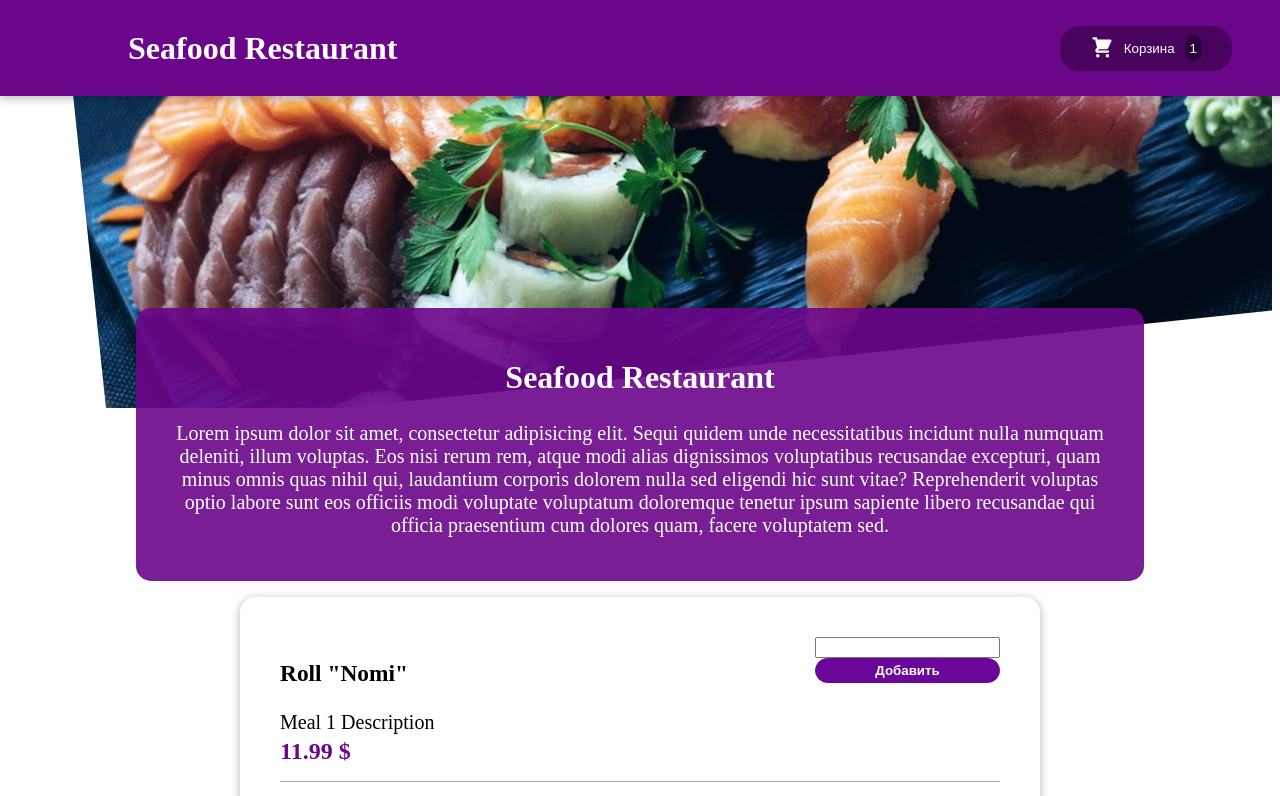
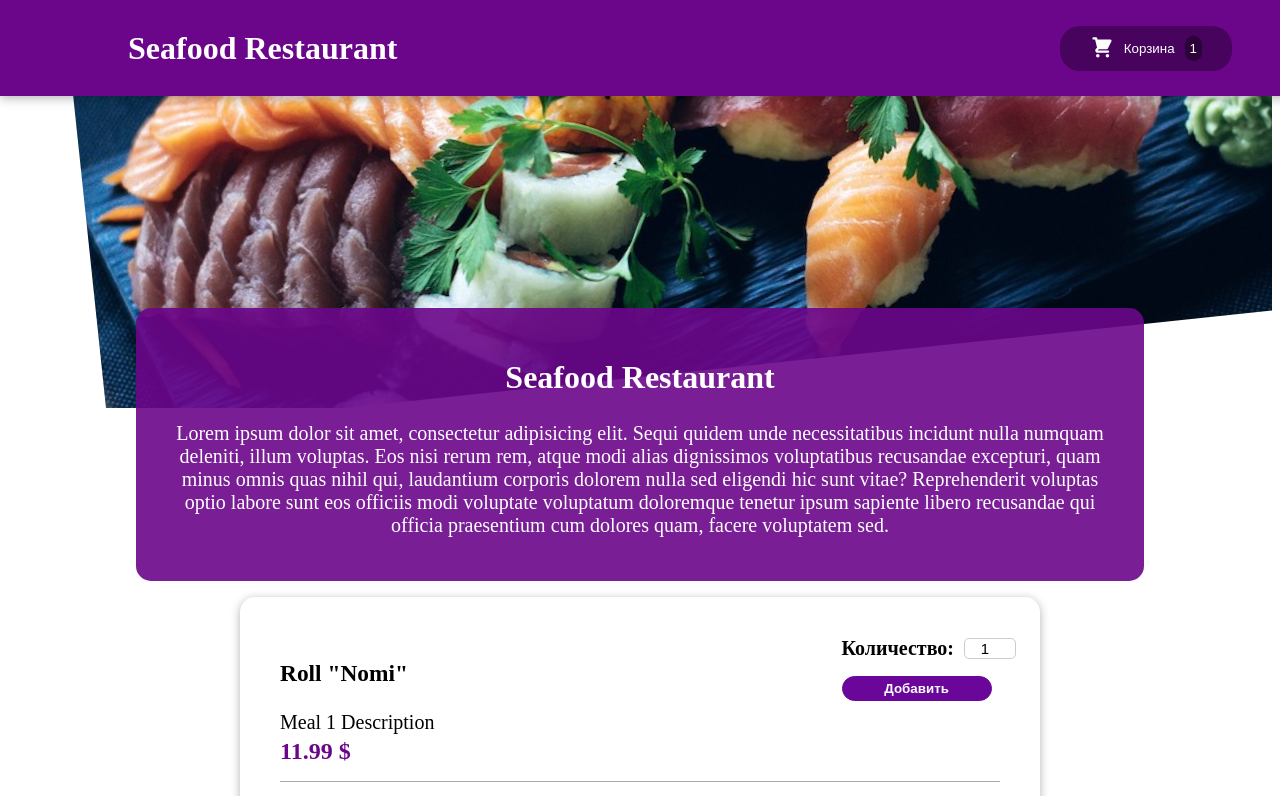
Before and after one commit to Am1d1v/JSReactJapaneseFoodRestaurant, a React (Create React App) app: page / in a window 1280 px wide. Shown: the top 796 px of the page. Built offline with nearby package versions, Linux system fonts and the light colour scheme.

Commit message:
Input Component for MealItemForm

```diff
--- a/src/components/Meals/MealItem/MealItemForm.jsx
+++ b/src/components/Meals/MealItem/MealItemForm.jsx
@@ -1,11 +1,17 @@
 import styles from './MealItemForm.module.css'
-
+import Input from '../../UI/Input'
 
 
 function MealItemForm(props) {
   return (
     <form action="" className={styles.form}>
-      <input type="text" />
+      <Input label='Количество: ' input={{
+        id: 'amout',
+        type: 'number',
+        min: '1',
+        step: '1',
+        defaultValue: '1'
+      }}/>
       <button>Добавить</button>
     </form>
   )
--- a/src/components/Meals/MealItem/MealItemForm.module.css
+++ b/src/components/Meals/MealItem/MealItemForm.module.css
@@ -7,6 +7,8 @@
 }
 
 .form button {
+    text-align: center;
+    max-width: 150px;
     cursor: pointer;
     background-color: #6b069a;
     border: 1px solid #6b069a;
--- a/src/components/UI/Input.jsx
+++ b/src/components/UI/Input.jsx
@@ -1,8 +1,13 @@
 import styles from './Input.module.css'
 
-function Input() {
+
+
+function Input({label, input}) {
   return (
-    <div>Input</div>
+    <div className={styles.input}>
+        <label htmlFor={input.id}>{label}</label>
+        <input  {...input} />
+    </div>
   )
 }
 
--- a/src/components/UI/Input.module.css
+++ b/src/components/UI/Input.module.css
@@ -0,0 +1,20 @@
+
+
+.input{
+    display: flex;
+    align-items: center;
+    margin-bottom: 1rem;
+    gap: 10px;
+}
+
+.input label {
+    font-weight: bold;
+}
+
+.input input {
+    width: 2rem;
+    border-radius: 5px;
+    border: 1px solid #ccc;
+    padding-left: 10%;
+    font-size: 15px;
+}
```
